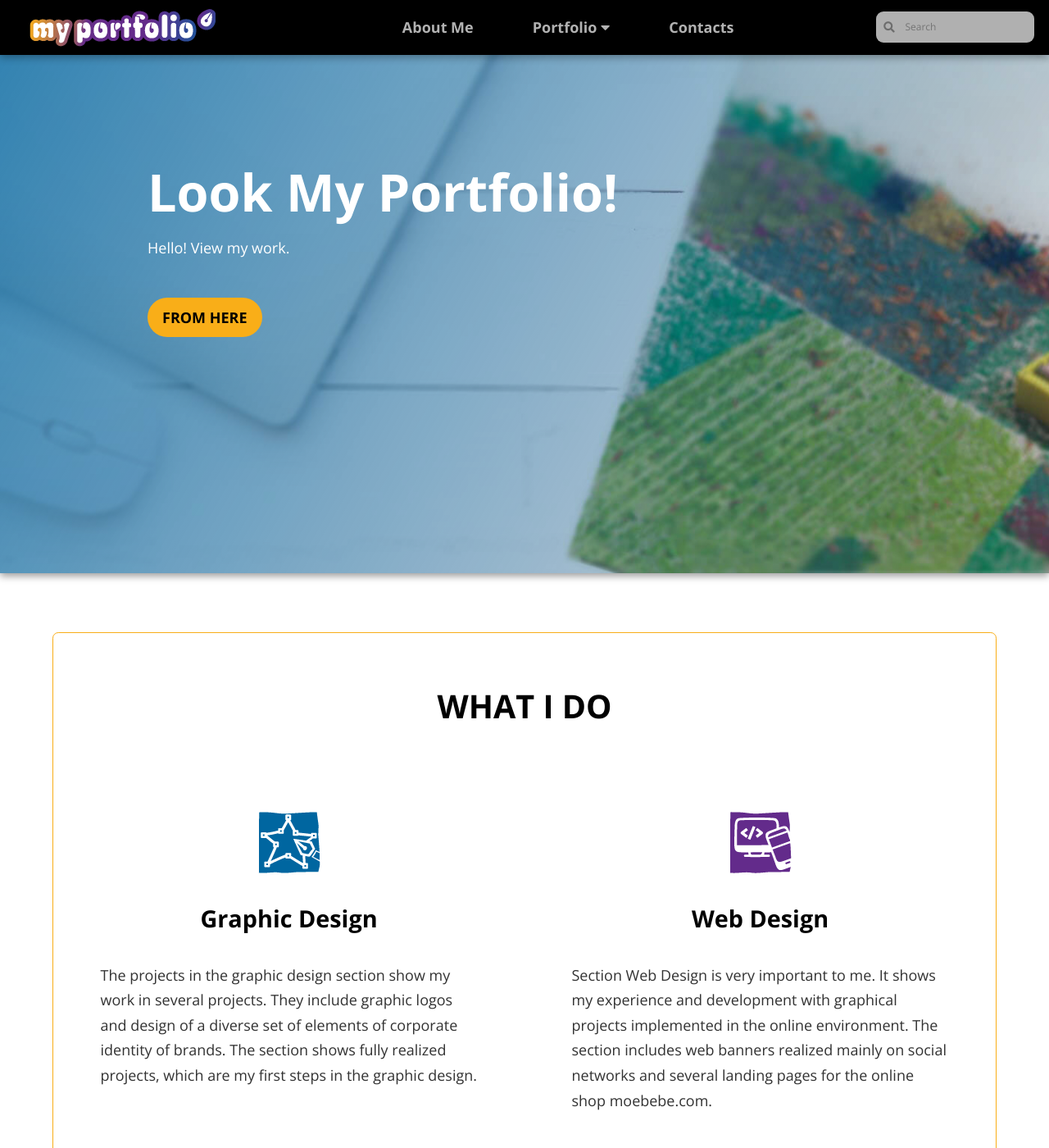
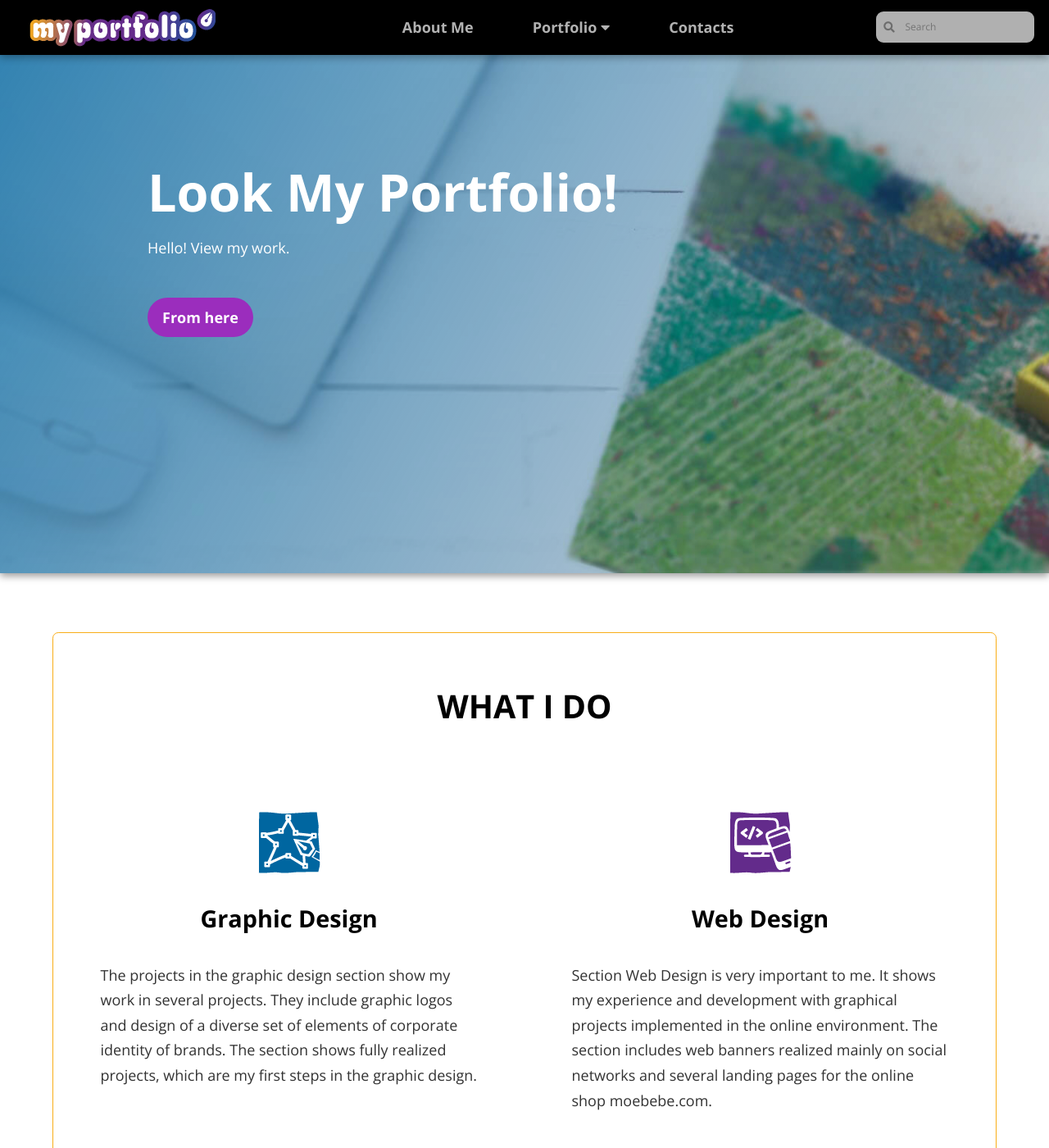
Before and after one commit to LiliyaMilanova/myportfolio, a Jekyll site: the page built from index.html, in a window 1280 px wide and 1400 px high. Shown: the whole window at 82% size. Built offline with Jekyll 4.4.1, drawn with Linux system fonts in a browser that asks for light colours; nearby versions of some CDN libraries.

Commit message:
Update styles.css

```diff
--- a/css/styles.css
+++ b/css/styles.css
@@ -52,16 +52,14 @@ body {
     margin-top: 1rem;
     font-weight: bold;
     text-decoration: none;
-    text-transform: uppercase;
     padding: 0.5rem 1rem;
     border-radius: 2rem;
-    color: rgb(0, 0, 0);
-    background: rgb(249, 174, 24);
+    color: rgb(255, 255, 255);
+    background: rgb(155, 45, 189);
 }
 
 .button:hover {
-    color: rgb(255, 255, 255);
-    background: rgb(0, 0, 0);
+    background: rgb(96, 28, 117);
 }
 
 #secondary-button {
```
